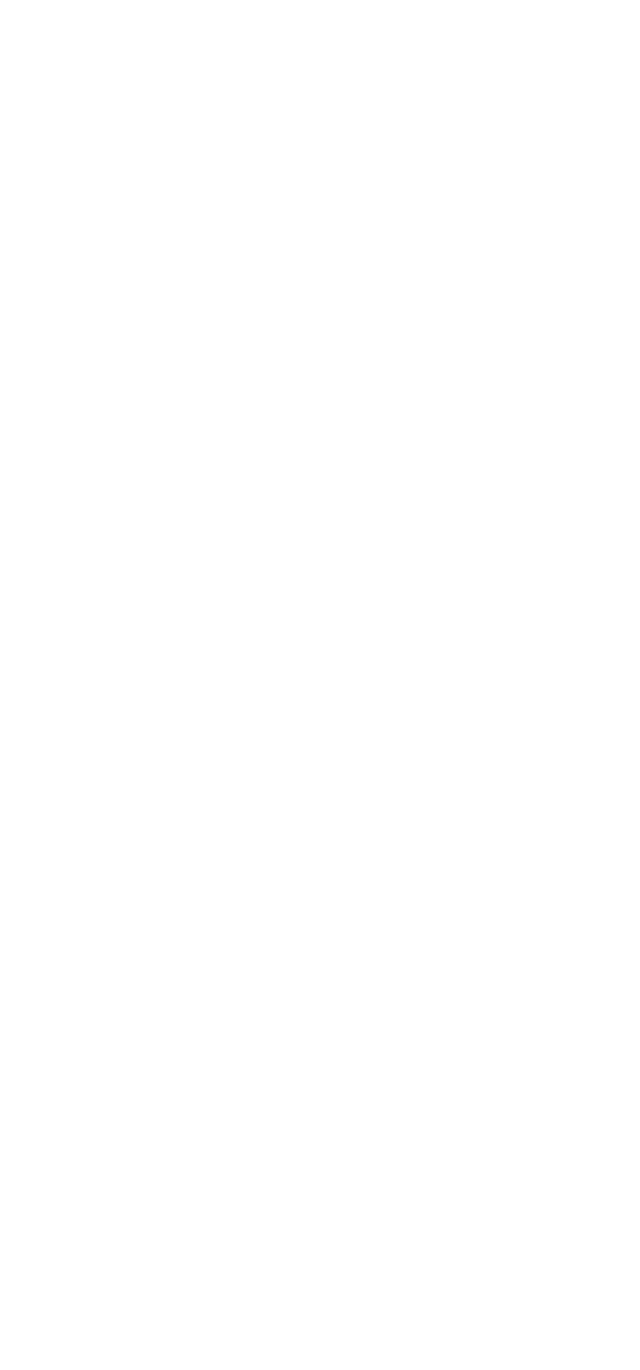
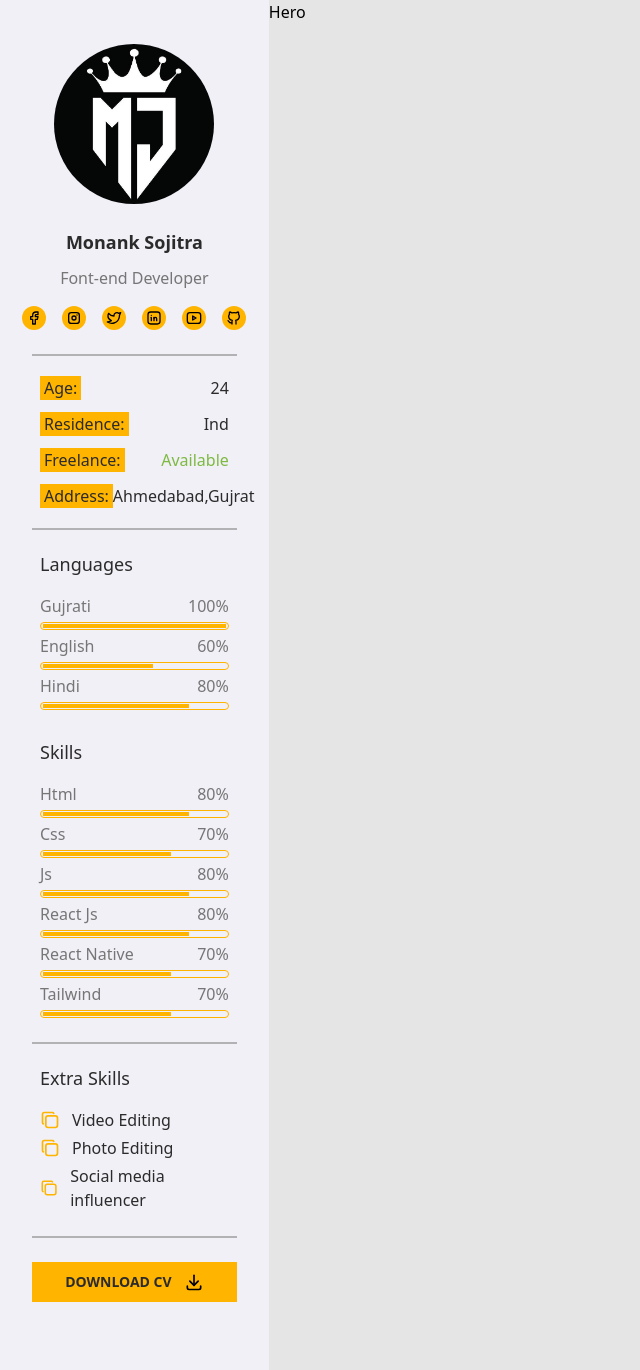
Before and after one commit to monanksojitra/light-portfolio-live-react-tailwind, a React (Vite) app: page / in a window 1280 px wide. Shown: the whole page, without its empty margins (0-640 px from the left). Before the commit the page ends 800 px from the top, so only its background shows below. Built offline with nearby package versions, Linux system fonts and the light colour scheme.

Commit message:
add left bar code

```diff
--- a/package.json
+++ b/package.json
@@ -10,6 +10,7 @@
     "preview": "vite preview"
   },
   "dependencies": {
+    "@tabler/icons-react": "^3.1.0",
     "react": "^18.2.0",
     "react-dom": "^18.2.0",
     "react-router-dom": "^6.22.3"
--- /dev/null
+++ b/src/components/Hero.tsx
@@ -0,0 +1,7 @@
+import React from "react";
+
+const Hero = () => {
+  return <div>Hero</div>;
+};
+
+export default Hero;
--- a/src/components/Home.tsx
+++ b/src/components/Home.tsx
@@ -1,10 +1,19 @@
+import Hero from "./Hero";
+import LeftBar from "./LeftBar";
+import RightBar from "./RightBar";
 
 function Home() {
   return (
-    <main className="flex w-full">
-      <div className=" w-[21%]  h-screen"></div>
-      <div className="w-[71%] h-screen"></div>
-      <div className="w-[8%] h-screen"></div>
+    <main className="flex w-full bg-light-300">
+      <div className=" w-[21%]  h-full bg-red-300">
+        <LeftBar />
+      </div>
+      <div className="w-[71%] h-full bg-sky-300">
+        <Hero />
+      </div>
+      <div className="w-[8%] h-full bg-red-300">
+        <RightBar />
+      </div>
     </main>
   );
 }
--- /dev/null
+++ b/src/components/LeftBar.tsx
@@ -0,0 +1,135 @@
+import {
+  IconBrandFacebook,
+  IconBrandGithub,
+  IconBrandInstagram,
+  IconBrandLinkedin,
+  IconBrandTwitter,
+  IconBrandYoutube,
+  IconCopy,
+  IconDownload,
+  icons,
+} from "@tabler/icons-react";
+import React from "react";
+import Skill from "../utils/Skill";
+
+const LeftBar = () => {
+  const socialLink = [
+    { id: 1, src: "", Icon: IconBrandFacebook },
+    { id: 2, src: "", Icon: IconBrandInstagram },
+    { id: 3, src: "", Icon: IconBrandTwitter },
+    { id: 4, src: "", Icon: IconBrandLinkedin },
+    { id: 5, src: "", Icon: IconBrandYoutube },
+    { id: 6, src: "", Icon: IconBrandGithub },
+  ];
+  const language = [
+    { id: 1, name: "Gujrati", pr: "100%" },
+    { id: 2, name: "English", pr: "60%" },
+    { id: 3, name: "Hindi", pr: "80%" },
+  ];
+  const skills = [
+    { id: 1, name: "Html", pr: "80%" },
+    { id: 2, name: "Css", pr: "70%" },
+    { id: 3, name: "Js", pr: "80%" },
+    { id: 3, name: "React Js", pr: "80%" },
+    { id: 3, name: "React Native", pr: "70%" },
+    { id: 3, name: "Tailwind", pr: "70%" },
+  ];
+  return (
+    <div className="py-11 px-8 bg-light-100">
+      <div className="flex flex-col items-center justify-center border-b-2 border-b-dark-500/50 pb-6">
+        <div className="flex relative items-center justify-center rounded-full">
+          <img
+            src="/assets/logo.jpg"
+            alt=""
+            className="rounded-full h-40 aspect-square"
+          />
+          <div className="absolute h-4 right-24 bottom-2 aspect-square rounded-full bg-green-500"></div>
+        </div>
+        <div className="pt-6 text-center space-y-2.5">
+          <h3 className="text-lg font-semibold text-dark-100">
+            Monank Sojitra
+          </h3>
+          <h4 className="text-base font-normal text-dark-500">
+            Font-end Developer
+          </h4>
+        </div>
+        <div className="pt-4 flex gap-x-4">
+          {socialLink.map((item) => (
+            <div
+              key={item.id}
+              className="bg-primary h-6 flex items-center justify-center aspect-square rounded-full"
+            >
+              <item.Icon color="black" size={16} />
+            </div>
+          ))}
+        </div>
+      </div>
+      <div className="py-5 px-2  border-b-2 border-b-dark-500/50">
+        <ul className="flex flex-col gap-3">
+          <li className="text-base text-dark-100 flex  justify-between items-center ">
+            <div className="bg-primary px-1">
+              <h4>Age:</h4>
+            </div>
+            <p>24</p>
+          </li>
+          <li className="text-base text-dark-100 flex  justify-between items-center ">
+            <div className="bg-primary px-1">
+              <h4>Residence:</h4>
+            </div>
+            <p>Ind</p>
+          </li>{" "}
+          <li className="text-base text-dark-100 flex  justify-between items-center ">
+            <div className="bg-primary px-1">
+              <h4>Freelance:</h4>
+            </div>
+            <p className="text-[#7EB942]">Available</p>
+          </li>
+          <li className="text-base text-dark-100 flex  justify-between items-center ">
+            <div className="bg-primary px-1">
+              <h4>Address:</h4>
+            </div>
+            <p>Ahmedabad,Gujrat</p>
+          </li>
+        </ul>
+      </div>
+      <div className="pt-5 px-2">
+        <h3 className="text-lg text-dark-100">Languages</h3>
+        <ul className="pt-4 space-y-1">
+          <Skill skillList={language} />
+        </ul>
+      </div>
+      <div className="pt-7 px-2 border-b-2 border-b-dark-500/50 pb-6">
+        <h3 className="text-lg text-dark-100">Skills</h3>
+        <ul className="pt-4 space-y-1">
+          <Skill skillList={skills} />
+        </ul>
+      </div>
+      <div className="pt-5 px-2 border-b-2 border-b-dark-500/50 pb-6">
+        <h3 className="text-lg text-dark-100">Extra Skills</h3>
+        <ul className="pt-4 space-y-1">
+          <li className="flex gap-3 items-center">
+            <IconCopy size={20} color="#FFB400" />
+            <p className="text-base text-dark-100">Video Editing</p>
+          </li>
+          <li className="flex gap-3 items-center">
+            <IconCopy size={20} color="#FFB400" />
+            <p className="text-base text-dark-100">Photo Editing</p>
+          </li>
+          <li className="flex gap-3 items-center">
+            <IconCopy size={20} color="#FFB400" />
+            <p className="text-base text-dark-100">Social media influencer</p>
+          </li>
+        </ul>
+      </div>
+
+      <div className="flex gap-3 items-center bg-primary justify-center h-10 my-6">
+        <p className="text-sm font-semibold text-dark-100 uppercase">
+          Download cv
+        </p>
+        <IconDownload size={20} />
+      </div>
+    </div>
+  );
+};
+
+export default LeftBar;
--- /dev/null
+++ b/src/components/RightBar.tsx
@@ -0,0 +1,9 @@
+import React from "react";
+
+const RightBar = () => {
+  return <div className="bg-light-100">
+  <div></div>
+  </div>;
+};
+
+export default RightBar;
--- /dev/null
+++ b/src/utils/Skill.tsx
@@ -0,0 +1,26 @@
+import React from "react";
+
+interface items {
+  id: number;
+  name: string;
+  pr: string;
+}
+const Skill = ({ skillList }) => {
+  return (
+    <>
+      {skillList.map((item: items) => (
+        <li className="space-y-1 w-full" key={item.id}>
+          <div className="flex items-center justify-between text-dark-500 text-base">
+            <h4>{item.name}</h4>
+            <p>{item.pr}</p>
+          </div>
+          <div className="border flex items-center px-[2px] border-primary h-2 w-full rounded-md">
+            <section className="bg-primary h-1 " style={{ width: item.pr }} />
+          </div>
+        </li>
+      ))}
+    </>
+  );
+};
+
+export default Skill;
--- a/tailwind.config.js
+++ b/tailwind.config.js
@@ -1,9 +1,9 @@
 // tailwind.config.js
-module.exports = {
-  content: ["./index.html", "./src/**/*.{js,ts,jsx,tsx}"],
-  theme: {
-    extend: {
-      colors: {
+const { colors: defaultColors } = require("tailwindcss/defaultTheme");
+
+const colors = {
+  ...defaultColors,
+  ...{
     primary: "#FFB400",
     dark: {
       100: "#2B2B2B",
@@ -15,10 +15,14 @@ module.exports = {
     light: {
       100: "#F0F0F6",
       200: "#E4E6EB",
+      300: "#E5E5E5",
     },
   },
-    },
-    extend: {},
+};
+module.exports = {
+  content: ["./index.html", "./src/**/*.{js,ts,jsx,tsx}"],
+  theme: {
+    colors: colors,
   },
   plugins: [],
 };
```
Also changed, not shown: 1 other file (tests, documents, lock files or other folders). Lines whose indentation alone changed are shown as unchanged.
